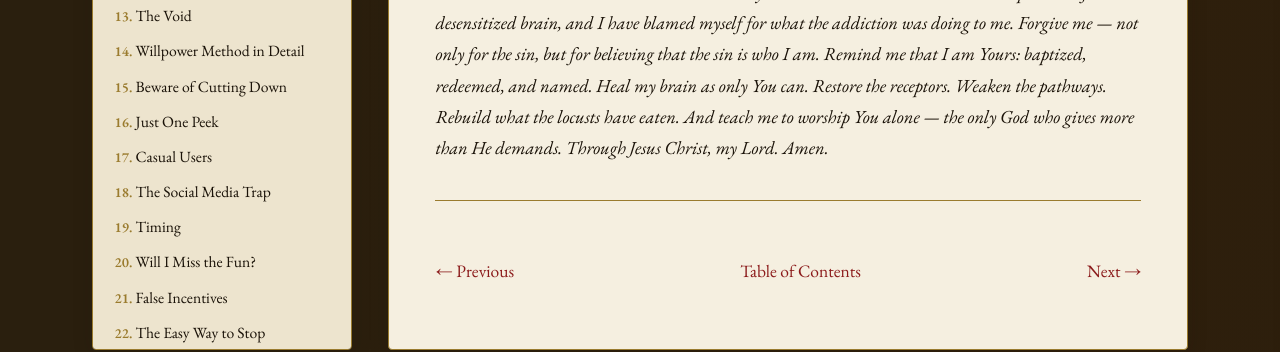
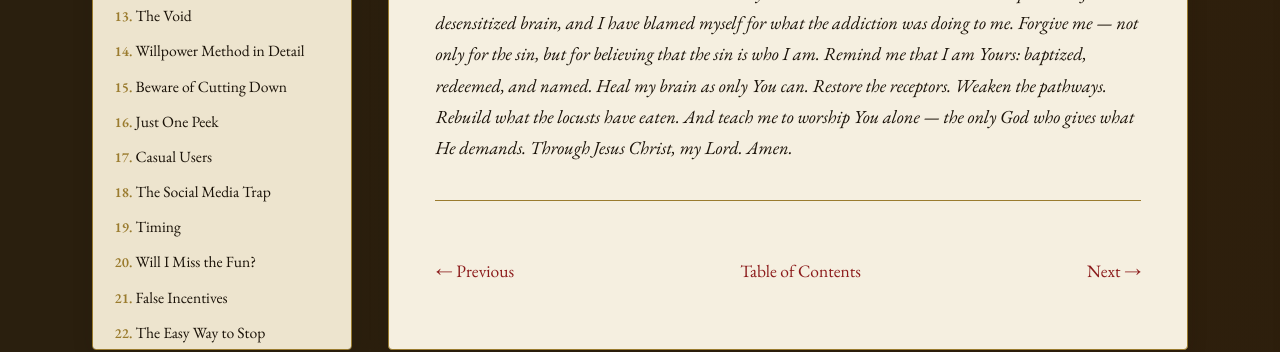
Before and after one commit to ForgivenAndFree/ForgivenAndFree.github.io, a Jekyll site: the page built from chapters/07-crossing-the-red-line.md, in a window 1280 px wide and 900 px high, scrolled down 8972 px. Shown: the part 513-865 px from the top of the window. Built offline with Jekyll 4.4.1, drawn with Linux system fonts in a browser that asks for light colours; some of the changed text lies outside the part shown.

Commit message:
Fix ch07 prayer: God gives what He demands
Co-Authored-By: Claude Opus 4.6 <noreply@anthropic.com>

```diff
--- a/chapters/07-crossing-the-red-line.md
+++ b/chapters/07-crossing-the-red-line.md
@@ -164,7 +164,7 @@ The red lines you crossed can be confessed and absolved. The neural pathways can
 
 ### A Prayer
 
-*Heavenly Father, I confess that I have crossed lines I swore I would never cross. I have consumed content that shames me to remember. I have watched my own values erode under the relentless pressure of a desensitized brain, and I have blamed myself for what the addiction was doing to me. Forgive me — not only for the sin, but for believing that the sin is who I am. Remind me that I am Yours: baptized, redeemed, and named. Heal my brain as only You can. Restore the receptors. Weaken the pathways. Rebuild what the locusts have eaten. And teach me to worship You alone — the only God who gives more than He demands. Through Jesus Christ, my Lord. Amen.*
+*Heavenly Father, I confess that I have crossed lines I swore I would never cross. I have consumed content that shames me to remember. I have watched my own values erode under the relentless pressure of a desensitized brain, and I have blamed myself for what the addiction was doing to me. Forgive me — not only for the sin, but for believing that the sin is who I am. Remind me that I am Yours: baptized, redeemed, and named. Heal my brain as only You can. Restore the receptors. Weaken the pathways. Rebuild what the locusts have eaten. And teach me to worship You alone — the only God who gives what He demands. Through Jesus Christ, my Lord. Amen.*
 
 ---
 
```
